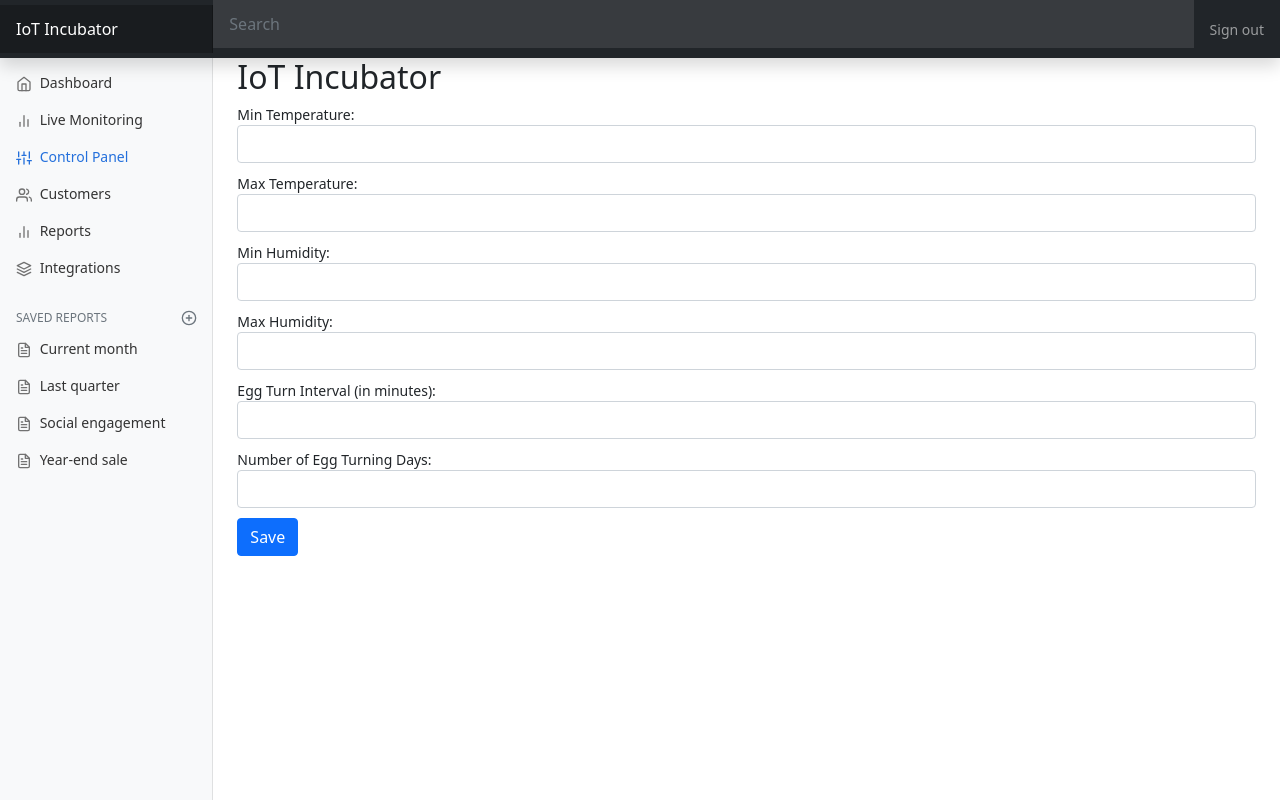
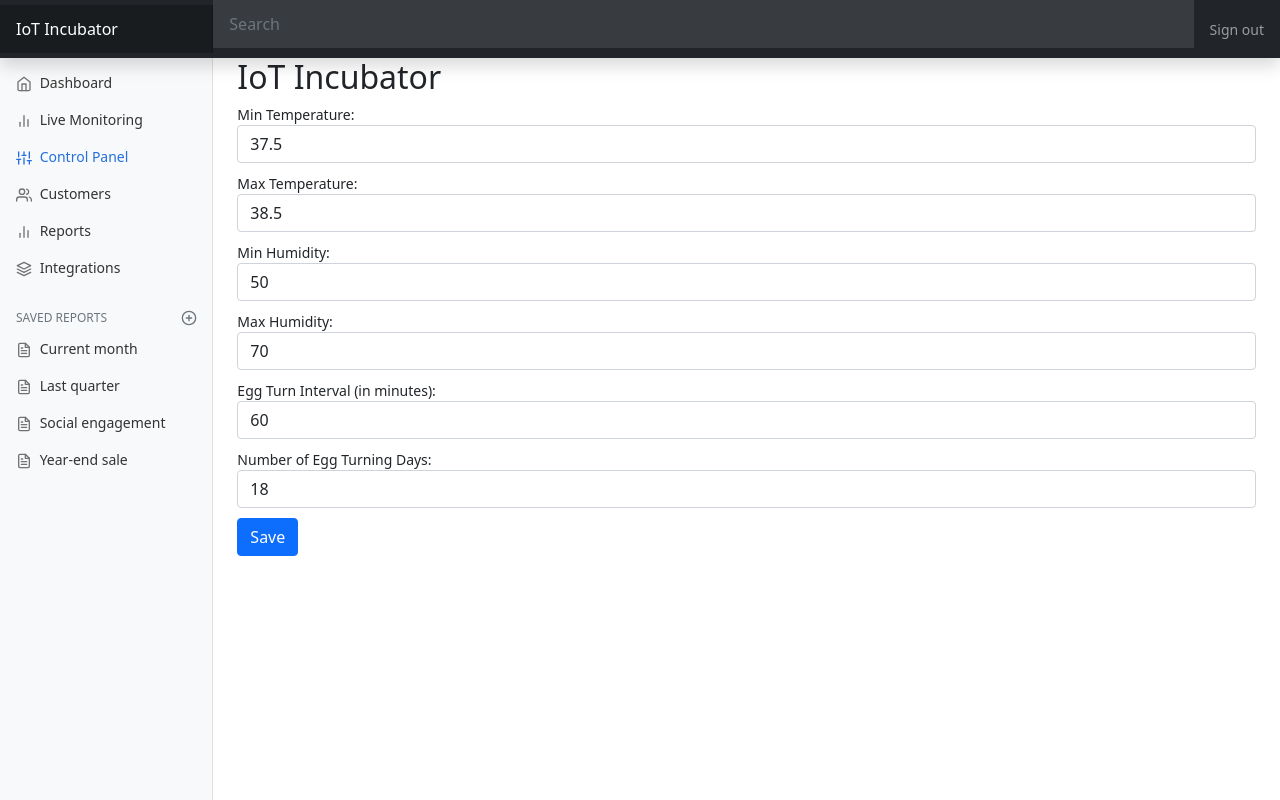
Before and after one commit to akinolaemmanuel49/IoTIncubatorWebApp, a Flask app: page /control-panel in a window 1280 px wide. Run offline with Flask 3, Linux system fonts and the light colour scheme.

Commit message:
Implement control panel logic

```diff
--- a/main.py
+++ b/main.py
@@ -1,20 +1,50 @@
-from flask import Flask, render_template, jsonify
+from flask import Flask, render_template, request
 
 app = Flask(__name__)
 
 
 # Render the home page
-@app.route('/dashboard')
+@app.route('/dashboard', methods=['GET'])
 def dashboard():
     return render_template('dashboard.html', title='IoT Incubator|Dashboard', heading='Dashboard', active_page='dashboard')
 
-@app.route('/live-monitoring')
+
+@app.route('/live-monitoring', methods=['GET'])
 def live_monitoring():
     return render_template('live_monitoring.html', title='IoT Incubator|Live Monitoring', heading='Live Monitoring', active_page='live_monitoring')
 
-@app.route('/control-panel')
+
+@app.route('/control-panel', methods=['GET', 'POST'])
 def control_panel():
-    return render_template('control_panel.html', title='IoT Incubator|Control Panel', heading='Control Panel', active_page='control_panel')
+    # Default values for incubation parameters
+    default_min_temp = 37.5
+    default_max_temp = 38.5
+    default_min_humidity = 50
+    default_max_humidity = 70
+    default_egg_turn_interval = 60
+    default_turning_days = 18
+
+    if request.method == 'POST':
+        # Get user inputs from the form
+        min_temp = float(request.form['min_temp'])
+        max_temp = float(request.form['max_temp'])
+        min_humidity = int(request.form['min_humidity'])
+        max_humidity = int(request.form['max_humidity'])
+        egg_turn_interval = int(request.form['egg_turn_interval'])
+        turning_days = int(request.form['turning_days'])
+    else:
+        # Use default values
+        min_temp = default_min_temp
+        max_temp = default_max_temp
+        min_humidity = default_min_humidity
+        max_humidity = default_max_humidity
+        egg_turn_interval = default_egg_turn_interval
+        turning_days = default_turning_days
+
+    return render_template('control_panel.html', title='IoT Incubator|Control Panel', heading='Control Panel', active_page='control_panel', min_temp=min_temp, max_temp=max_temp,
+                           min_humidity=min_humidity, max_humidity=max_humidity,
+                           egg_turn_interval=egg_turn_interval,
+                           turning_days=turning_days)
 
 
 if __name__ == '__main__':
--- a/templates/control_panel.html
+++ b/templates/control_panel.html
@@ -11,32 +11,32 @@
         <form method="POST" action="/">
             <div class="form-group">
                 <label for="min_temp">Min Temperature:</label>
-                <input type="number" step="1" class="form-control" name="min_temp" value="{{ min_temp }}">
+                <input type="number" step="1" class="form-control" name="min_temp" placeholder="50" value="{{ min_temp }}">
             </div>
 
             <div class="form-group">
                 <label for="max_temp">Max Temperature:</label>
-                <input type="number" step="1" class="form-control" name="max_temp" value="{{ max_temp }}">
+                <input type="number" step="1" class="form-control" name="max_temp" placeholder="50" value="{{ max_temp }}">
             </div>
 
             <div class="form-group">
                 <label for="min_humidity">Min Humidity:</label>
-                <input type="number" class="form-control" name="min_humidity" value="{{ min_humidity }}">
+                <input type="number" class="form-control" name="min_humidity" placeholder="50" value="{{ min_humidity }}">
             </div>
 
             <div class="form-group">
                 <label for="max_humidity">Max Humidity:</label>
-                <input type="number" class="form-control" name="max_humidity" value="{{ max_humidity }}">
+                <input type="number" class="form-control" name="max_humidity" placeholder="50" value="{{ max_humidity }}">
             </div>
 
             <div class="form-group">
                 <label for="egg_turn_interval">Egg Turn Interval (in minutes):</label>
-                <input type="number" class="form-control" name="egg_turn_interval" value="{{ egg_turn_interval }}">
+                <input type="number" class="form-control" name="egg_turn_interval" placeholder="45" value="{{ egg_turn_interval }}">
             </div>
 
             <div class="form-group">
                 <label for="turning_days">Number of Egg Turning Days:</label>
-                <input type="number" class="form-control" name="turning_days" value="{{ turning_days }}">
+                <input type="number" class="form-control" name="turning_days" placeholder="18" value="{{ turning_days }}">
             </div>
 
             <button type="submit" class="btn btn-primary">Save</button>
```
